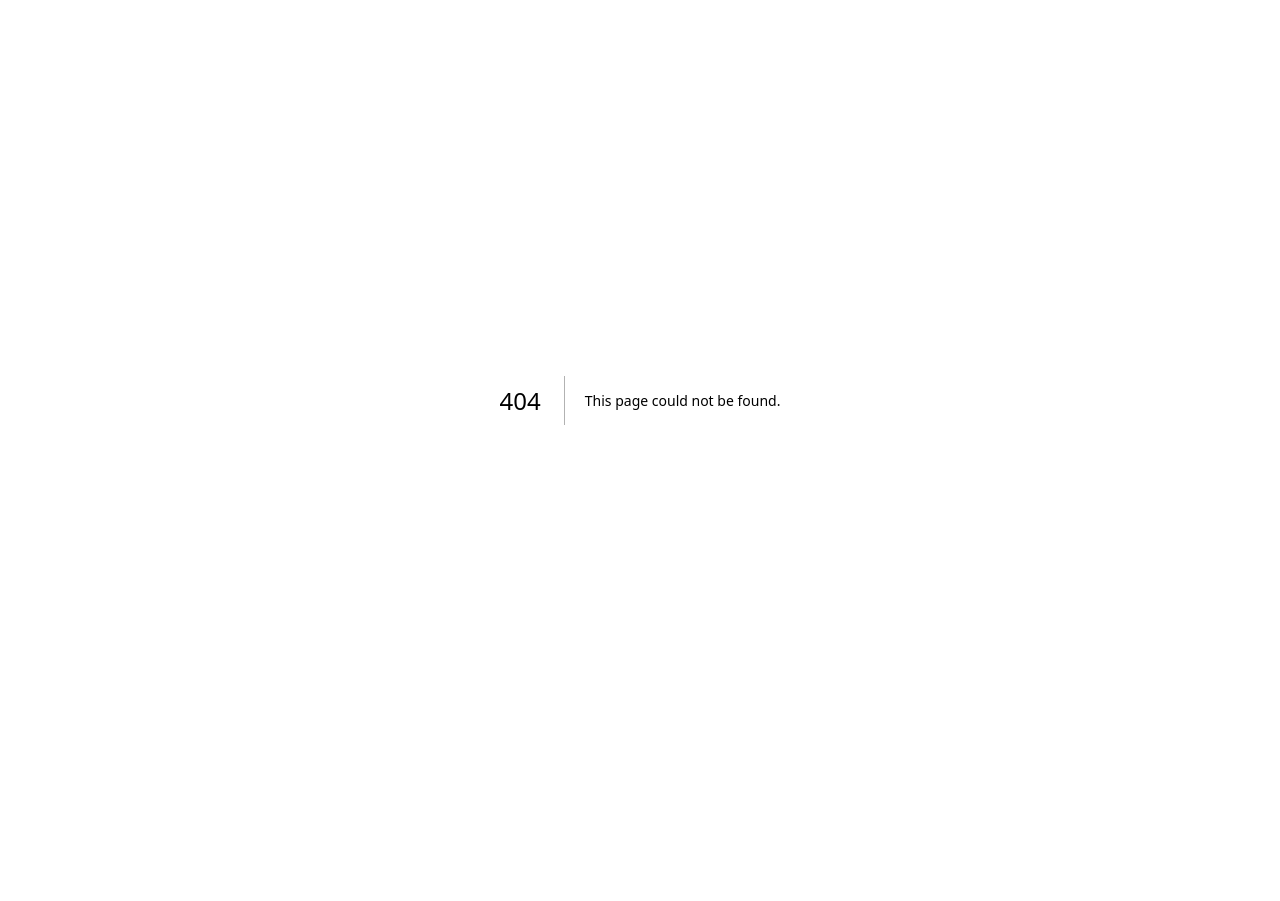
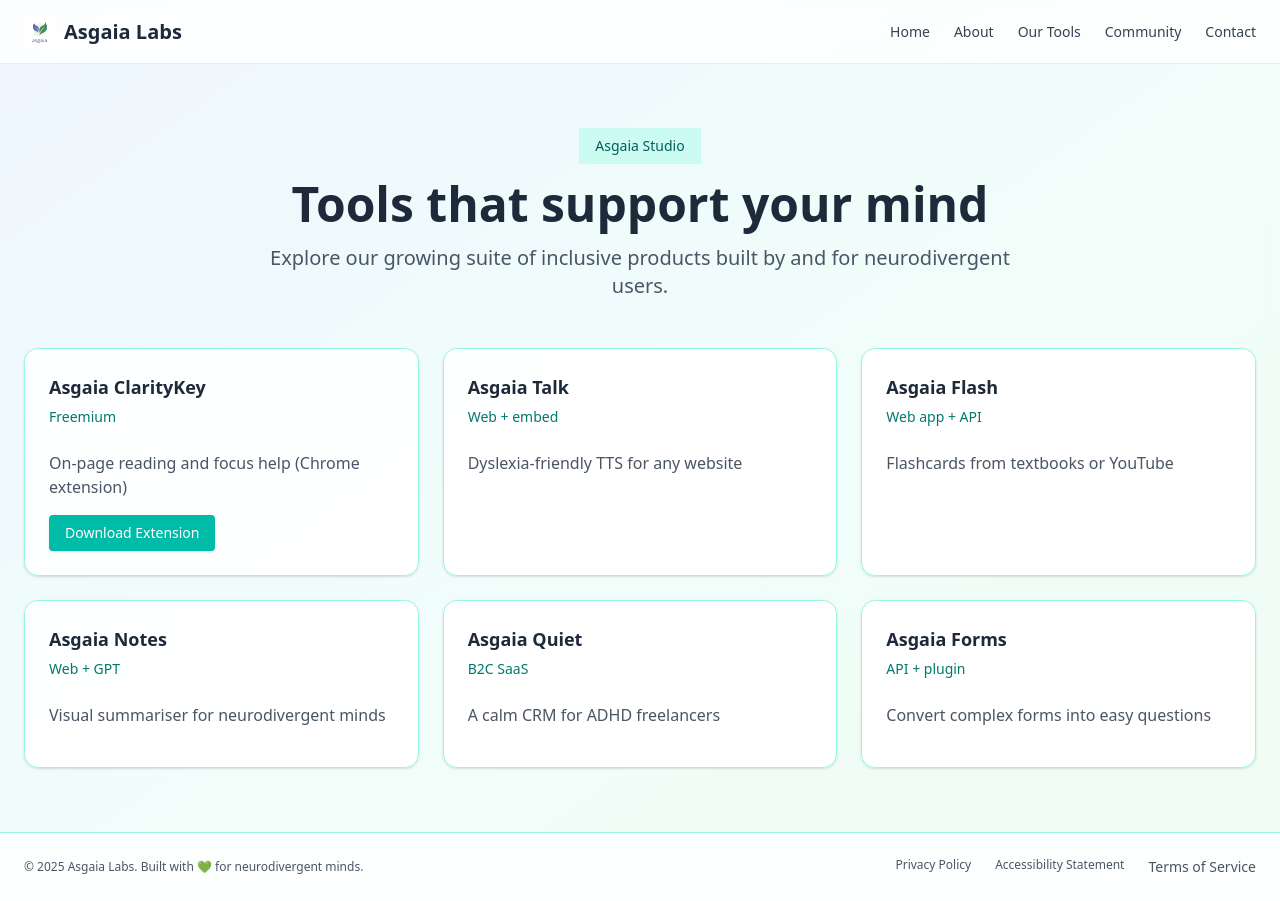
Before and after one commit to Roshan-vedyx/asgaia-labs-site, a Next.js app: page /studio in a window 1280 px wide. Before the commit this address had no page. Before the commit the page ends 800 px from the top, so only its background shows below. Built offline with nearby package versions, Linux system fonts and the light colour scheme.

Commit message:
Add privacy policy page

```diff
--- /dev/null
+++ b/app/studio/page.tsx
@@ -0,0 +1,137 @@
+'use client'
+
+import { useState } from "react"
+import { Button } from "@/components/ui/button"
+import {
+  Card, CardContent, CardDescription, CardHeader, CardTitle,
+} from "@/components/ui/card"
+import Image from "next/image"
+import Link from "next/link"
+import Footer from "@/components/footer"
+import { Menu, X } from "lucide-react"
+
+export default function StudioPage() {
+  const [menuOpen, setMenuOpen] = useState(false)
+  const navItems = [
+    { href: "/", label: "Home" },
+    { href: "/#about", label: "About" },
+    { href: "/#tools", label: "Our Tools" },
+    { href: "/#community", label: "Community" },
+    { href: "/#contact", label: "Contact" },
+  ]
+
+  const products = [
+    {
+      name: "Asgaia ClarityKey",
+      desc: "On-page reading and focus help (Chrome extension)",
+      format: "Freemium",
+      download: "/downloads/claritykey.zip",
+    },
+    {
+      name: "Asgaia Talk",
+      desc: "Dyslexia-friendly TTS for any website",
+      format: "Web + embed",
+    },
+    {
+      name: "Asgaia Flash",
+      desc: "Flashcards from textbooks or YouTube",
+      format: "Web app + API",
+    },
+    {
+      name: "Asgaia Notes",
+      desc: "Visual summariser for neurodivergent minds",
+      format: "Web + GPT",
+    },
+    {
+      name: "Asgaia Quiet",
+      desc: "A calm CRM for ADHD freelancers",
+      format: "B2C SaaS",
+    },
+    {
+      name: "Asgaia Forms",
+      desc: "Convert complex forms into easy questions",
+      format: "API + plugin",
+    },
+  ]
+
+  return (
+    <div className="flex flex-col min-h-screen bg-gradient-to-br from-blue-50 via-teal-50 to-green-50">
+      {/* Navbar */}
+      <header className="px-4 lg:px-6 h-16 flex items-center bg-white/80 backdrop-blur-sm border-b border-teal-100">
+        <Link href="/" className="flex items-center">
+          <Image src="/asgaia.jpg" alt="Asgaia Labs Logo" width={32} height={32} className="rounded" />
+          <span className="ml-2 text-xl font-bold text-gray-800">Asgaia Labs</span>
+        </Link>
+        <nav className="ml-auto hidden md:flex gap-4 sm:gap-6">
+          {navItems.map((item) => (
+            <Link key={item.href} href={item.href} className="text-sm font-medium text-gray-700 hover:text-teal-600 transition-colors">
+              {item.label}
+            </Link>
+          ))}
+        </nav>
+        <button
+          className="ml-auto md:hidden p-2 rounded-md focus:outline-none"
+          aria-label="Toggle menu"
+          onClick={() => setMenuOpen(!menuOpen)}
+        >
+          {menuOpen ? <X size={24} /> : <Menu size={24} />}
+        </button>
+      </header>
+
+      {menuOpen && (
+        <nav className="md:hidden bg-white shadow-md">
+          <ul className="flex flex-col">
+            {navItems.map((item) => (
+              <li key={item.href}>
+                <Link
+                  href={item.href}
+                  className="block px-4 py-3 text-gray-800 hover:bg-teal-100"
+                  onClick={() => setMenuOpen(false)}
+                >
+                  {item.label}
+                </Link>
+              </li>
+            ))}
+          </ul>
+        </nav>
+      )}
+
+      <main className="flex-1 py-16">
+        <div className="container px-4 md:px-6 mx-auto">
+          <div className="text-center space-y-4 mb-12">
+            <div className="inline-block bg-teal-100 px-4 py-2 text-sm font-medium text-teal-800">Asgaia Studio</div>
+            <h1 className="text-4xl font-bold sm:text-5xl text-gray-800">Tools that support your mind</h1>
+            <p className="max-w-3xl mx-auto text-gray-600 md:text-xl">
+              Explore our growing suite of inclusive products built by and for neurodivergent users.
+            </p>
+          </div>
+
+          <div className="grid gap-6 sm:grid-cols-2 lg:grid-cols-3">
+            {products.map((product, index) => (
+              <Card key={index} className="bg-white/90 border-teal-200">
+                <CardHeader>
+                  <CardTitle className="text-gray-800 text-lg">{product.name}</CardTitle>
+                  <CardDescription className="text-teal-700 text-sm">{product.format}</CardDescription>
+                </CardHeader>
+                <CardContent>
+                  <p className="text-gray-600 mb-4">{product.desc}</p>
+                  {product.download && (
+                    <a
+                      href={product.download}
+                      className="inline-block bg-teal-500 text-white text-sm px-4 py-2 rounded shadow hover:bg-teal-600"
+                      download
+                    >
+                      Download Extension
+                    </a>
+                  )}
+                </CardContent>
+              </Card>
+            ))}
+          </div>
+        </div>
+      </main>
+
+      <Footer />
+    </div>
+  )
+}
```
Also changed, not shown: 1 other file (tests, documents, lock files or other folders).
